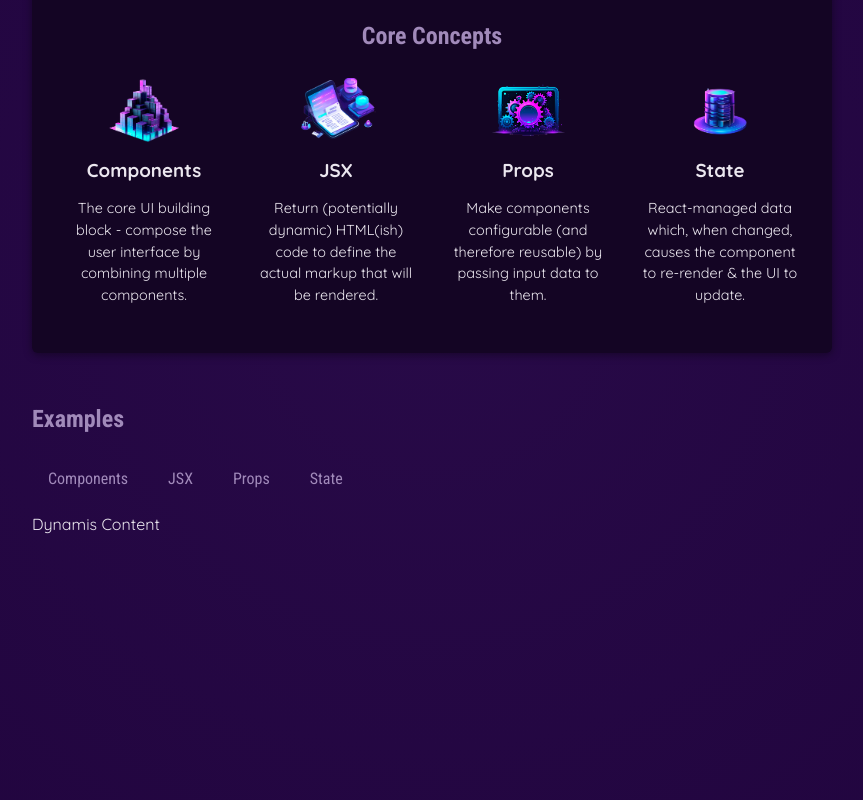
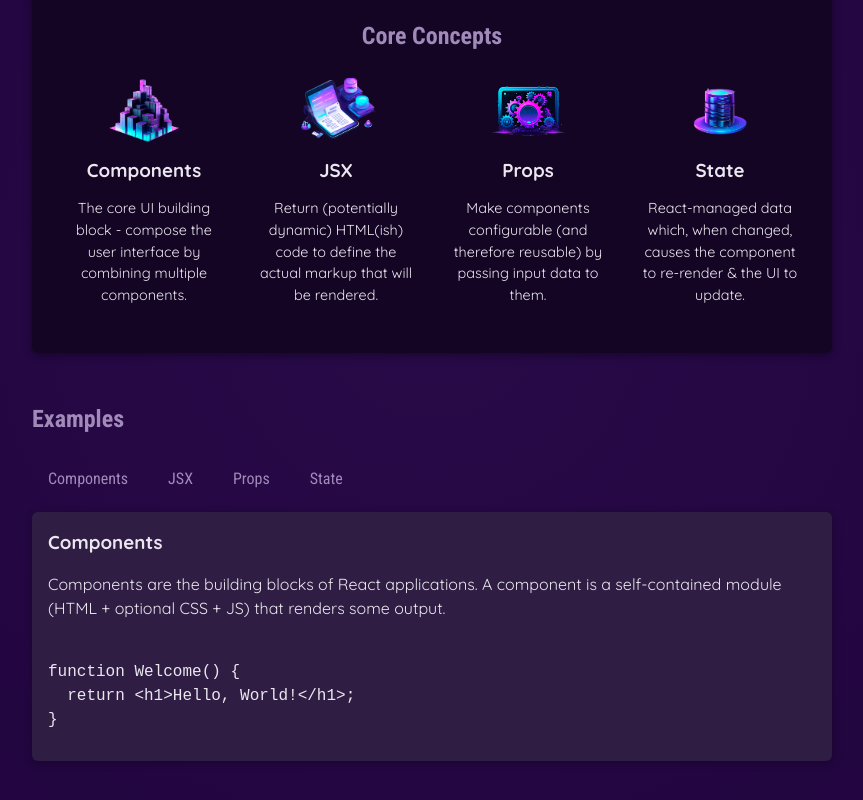
Before and after one commit to amit016verma/Web-React-Project, a React (Vite) app in the folder 01-starting-project/: page / in a window 1280 px wide. Shown: the part 346-1146 px from the top of the page, without its empty margins (208-1071 px from the left). Built offline with nearby package versions, Linux system fonts and the light colour scheme.

Commit message:
deriving and output data based on state

```diff
--- a/01-starting-project/src/App.jsx
+++ b/01-starting-project/src/App.jsx
@@ -1,15 +1,22 @@
+import {useState} from 'react';
 import { CORE_CONCEPTS } from './data.js';
 import Header from './components/Header/Header.jsx';
 import CoreConcept from './components/CoreConcept.jsx';
 import TabButton from './components/TabButton.jsx';
-
+import {EXAMPLES} from './data.js';
 
 function App() {
 
+  const [ selectedTopic, setSelectedTopic ] = useState('components');
+
   function handleSelect(selectedButton){
     // selectd button => 'components', 'jsx', 'props', 'state'
-    console.log(selectedButton);
+    setSelectedTopic(selectedButton);
+    // console.log(setSelectedTopic);
   }
+
+      console.log("App component rendering");
+
   return (
     <div>
       <Header />
@@ -34,7 +41,15 @@
             <TabButton onSelect={() => handleSelect('props')}>Props</TabButton>
             <TabButton onSelect={() => handleSelect('state')}>State</TabButton>
           </menu>
-          Dynamis Content
+          <div id= "tab-content">
+            <h3>{EXAMPLES[selectedTopic].title}</h3>
+            <p>{EXAMPLES[selectedTopic].description}</p>
+
+            <pre>
+              <code>{EXAMPLES[selectedTopic].code}</code>
+            </pre>
+
+          </div>
         </section>
       </main>
     </div>
--- a/01-starting-project/src/components/TabButton.jsx
+++ b/01-starting-project/src/components/TabButton.jsx
@@ -1,4 +1,5 @@
 export default function TabButton({ children, onSelect }) {
+      console.log("TabButton component executing");
 
     return (<li>
         <button onClick={onSelect}>{children}</button>
--- a/01-starting-project/src/data.js
+++ b/01-starting-project/src/data.js
@@ -29,3 +29,54 @@
       'React-managed data which, when changed, causes the component to re-render & the UI to update.',
   },
 ];
+
+export const EXAMPLES = {
+  components: {
+    title: 'Components',
+    description:
+      'Components are the building blocks of React applications. A component is a self-contained module (HTML + optional CSS + JS) that renders some output.',
+    code: `
+function Welcome() {
+  return <h1>Hello, World!</h1>;
+}`,
+  },
+  jsx: {
+    title: 'JSX',
+    description:
+      'JSX is a syntax extension to JavaScript. It is similar to a template language, but it has full power of JavaScript (e.g., it may output dynamic content).',
+    code: `
+<div>
+  <h1>Welcome {userName}</h1>
+  <p>Time to learn React!</p>
+</div>`,
+  },
+  props: {
+    title: 'Props',
+    description:
+      'Components accept arbitrary inputs called props. They are like function arguments.',
+    code: `
+function Welcome(props) {
+  return <h1>Hello, {props.name}</h1>;
+}`,
+  },
+  state: {
+    title: 'State',
+    description:
+      'State allows React components to change their output over time in response to user actions, network responses, and anything else.',
+    code: `
+function Counter() {
+  const [isVisible, setIsVisible] = useState(false);
+
+  function handleClick() {
+    setIsVisible(true);
+  }
+
+  return (
+    <div>
+      <button onClick={handleClick}>Show Details</button>
+      {isVisible && <p>Amazing details!</p>}
+    </div>
+  );
+}`,
+  },
+};
```
